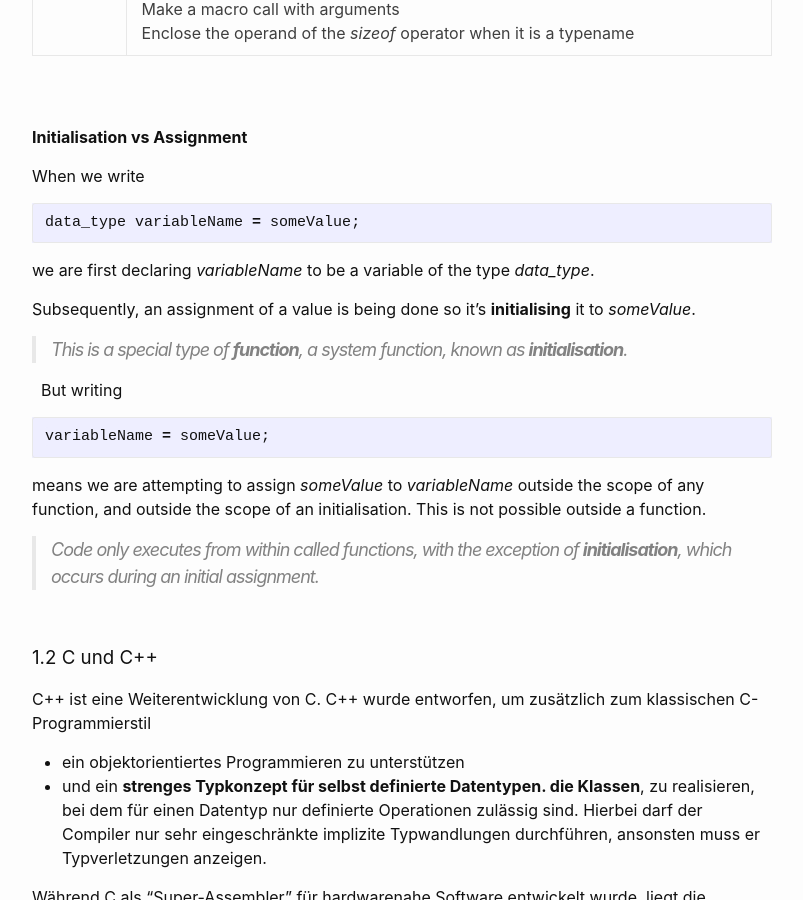
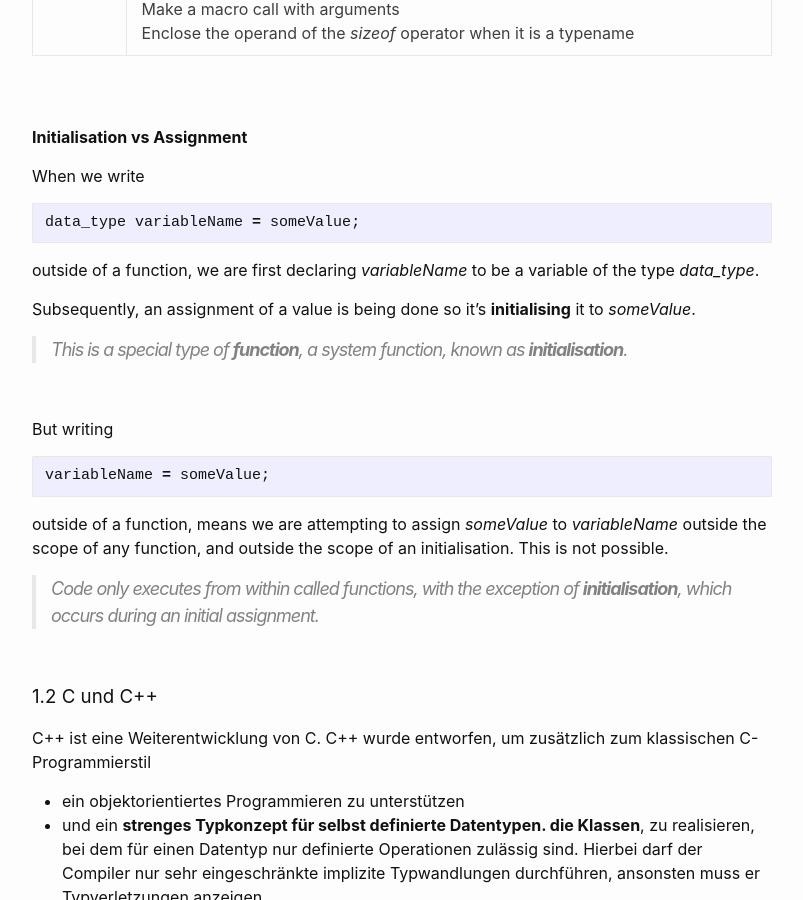
Before and after one commit to Hautaklyttn/progDocs, a Jekyll site: the page built from docs/articles/c_cpp.md, in a window 1280 px wide and 900 px high, scrolled down 5034 px. Shown: the whole window, without its empty margins (238-1041 px from the left). Built offline with Jekyll 4.4.1, drawn with Linux system fonts in a browser that asks for light colours.

Commit message:
C update

````diff
--- a/docs/articles/c_cpp.md
+++ b/docs/articles/c_cpp.md
@@ -174,17 +174,18 @@ When we write
 ```c
 data_type variableName = someValue;
 ```
-we are first declaring *variableName* to be a variable of the type *data_type*.
+outside of a function, we are first declaring *variableName* to be a variable of the type *data_type*.
 
 Subsequently, an assignment of a value is being done so it's **initialising** it to *someValue*.
 > This is a special type of **function**, a system function, known as **initialisation**.
 
 &nbsp;
+
 But writing
 ```c
 variableName = someValue;
 ```
-means we are attempting to assign *someValue* to *variableName* outside the scope of any function, and outside the scope of an initialisation. This is not possible outside a function.
+outside of a function, means we are attempting to assign *someValue* to *variableName* outside the scope of any function, and outside the scope of an initialisation. This is not possible.
 
 > Code only executes from within called functions, with the exception of **initialisation**, which occurs during an initial assignment.
 
````
